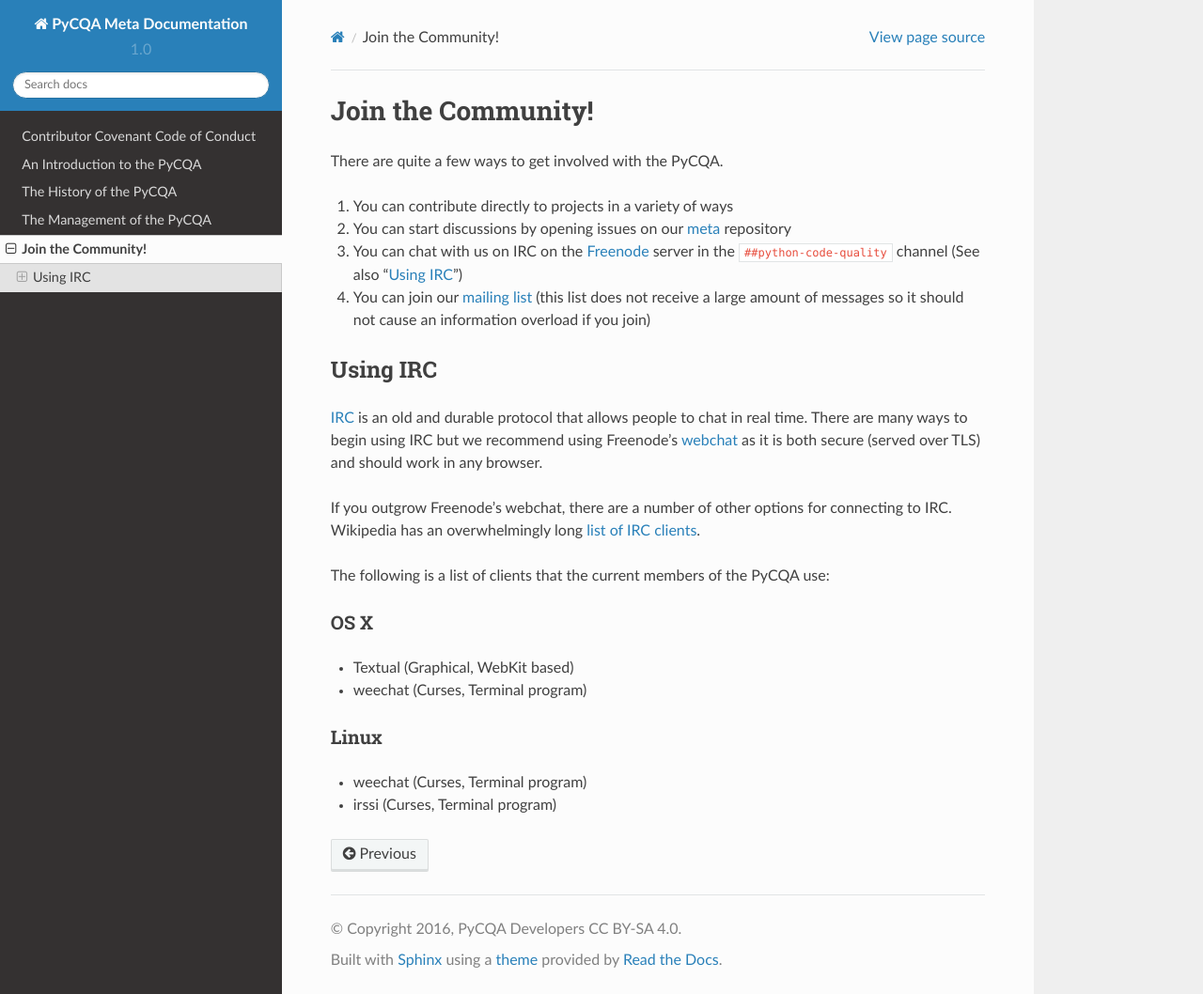
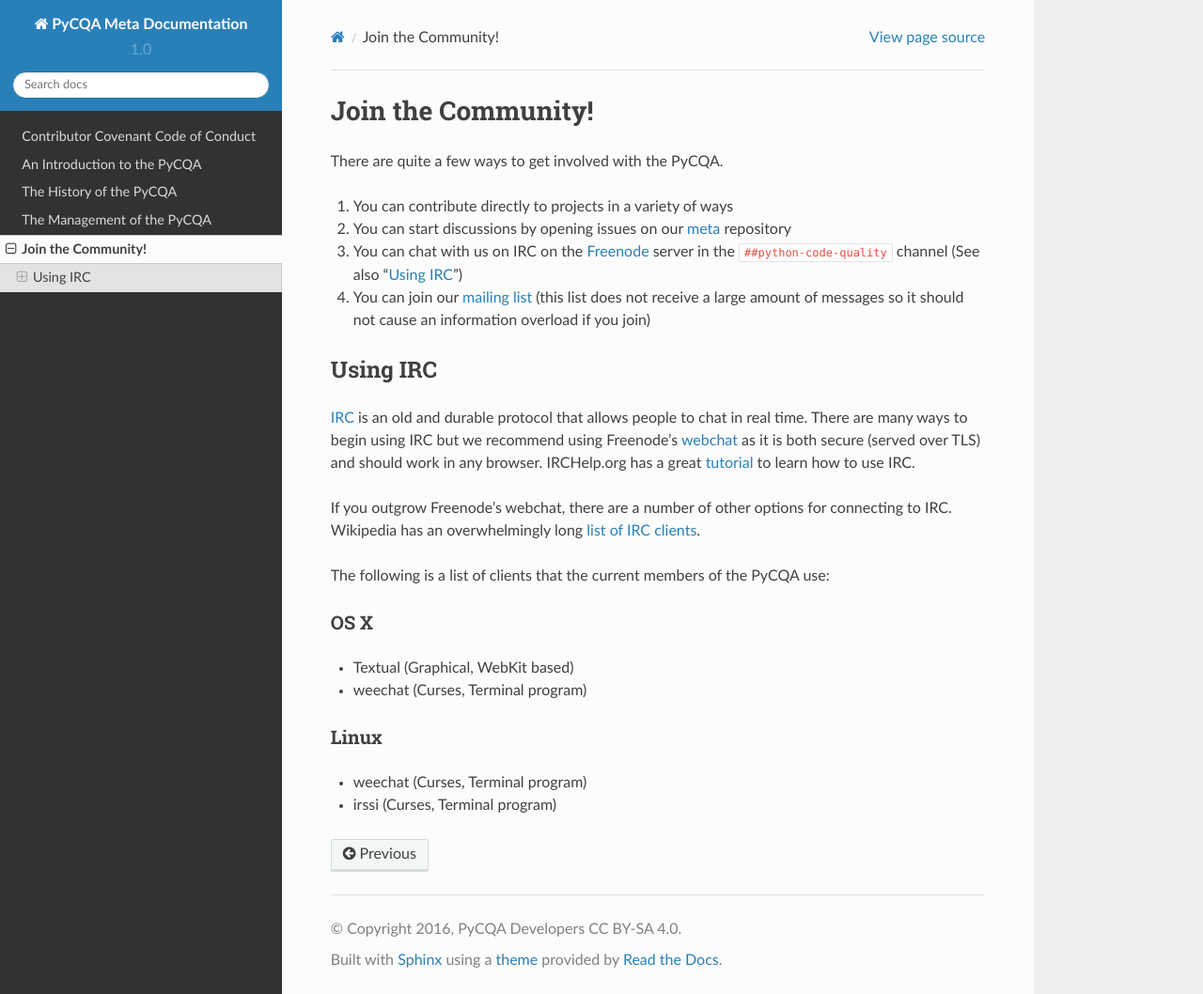
Before and after one commit to PyCQA/meta, a Sphinx documentation site: the page built from source/getting-in-touch.rst, in a window 1280 px wide and 1058 px high. Shown: the whole window at 94% size. Built offline with Sphinx 7.4.7 and the Read the Docs theme 2.0.0, drawn with Linux system fonts in a browser that asks for light colours.

Commit message:
Add reference to IRCHelp tutorial

```diff
--- a/source/getting-in-touch.rst
+++ b/source/getting-in-touch.rst
@@ -22,7 +22,7 @@ Using IRC
 IRC_ is an old and durable protocol that allows people to chat in real time.
 There are many ways to begin using IRC but we recommend using Freenode's
 webchat_ as it is both secure (served over TLS) and should work in any
-browser.
+browser. IRCHelp.org has a great tutorial_ to learn how to use IRC.
 
 If you outgrow Freenode's webchat, there are a number of other options for
 connecting to IRC. Wikipedia has an overwhelmingly long `list of IRC
@@ -51,5 +51,7 @@ Linux
 .. _mailing list: https://mail.python.org/mailman/listinfo/code-quality
 .. _IRC: https://en.wikipedia.org/wiki/Internet_Relay_Chat
 .. _webchat: https://webchat.freenode.net/
+.. _tutorial:
+    http://www.irchelp.org/irchelp/irctutorial.html
 .. _list of IRC clients:
     https://en.wikipedia.org/wiki/Comparison_of_Internet_Relay_Chat_clients#Operating_system_support
```
